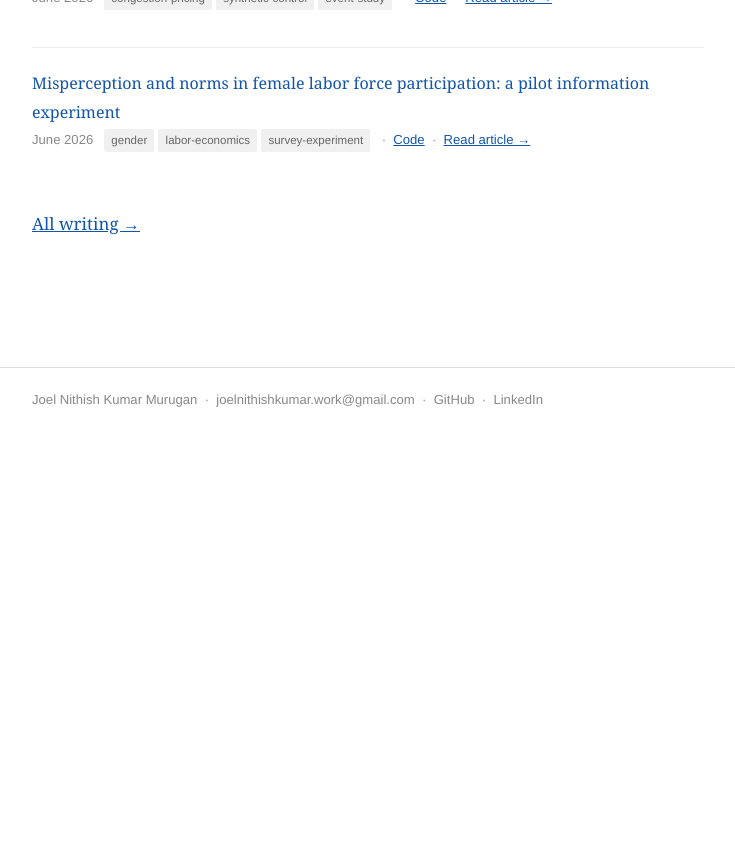
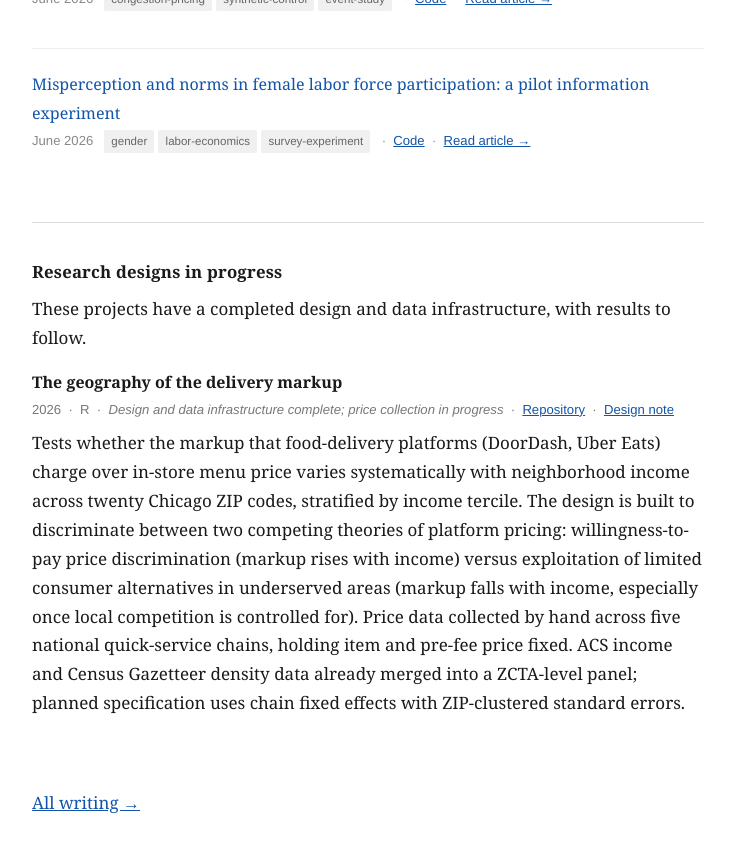
Before and after one commit to JoelNithishKumar/research, a Jekyll site: the page built from index.md, in a window 1280 px wide and 900 px high, scrolled down 1484 px. Shown: the top 853 px of the window, without its empty margins (272-1007 px from the left). Built offline with Jekyll 4.4.1, drawn with Linux system fonts in a browser that asks for light colours; before the commit the page ends 1916 px from its top, so only the background shows below that.

Commit message:
Update index.md

```diff
--- a/index.md
+++ b/index.md
@@ -77,5 +77,23 @@ I am now working directly on those questions designing field experiments, buildi
     </p>
   </li>
 </ul>
+---
+
+## Research designs in progress
+
+These projects have a completed design and data infrastructure, with results to follow.
+
+<div class="project">
+<p class="project-title">The geography of the delivery markup</p>
+<p class="project-meta">
+  2026 &nbsp;·&nbsp; R &nbsp;·&nbsp; <em>Design and data infrastructure complete; price collection in progress</em>
+  &nbsp;·&nbsp;
+  <a href="https://github.com/JoelNithishKumar/delivery-markup-project/tree/main" target="_blank" rel="noopener">Repository</a>
+  &nbsp;·&nbsp;
+  <a href="https://github.com/JoelNithishKumar/delivery-markup-project/blob/main/writing/design_note.md" target="_blank" rel="noopener">Design note</a>
+</p>
+
+Tests whether the markup that food-delivery platforms (DoorDash, Uber Eats) charge over in-store menu price varies systematically with neighborhood income across twenty Chicago ZIP codes, stratified by income tercile. The design is built to discriminate between two competing theories of platform pricing: willingness-to-pay price discrimination (markup rises with income) versus exploitation of limited consumer alternatives in underserved areas (markup falls with income, especially once local competition is controlled for). Price data collected by hand across five national quick-service chains, holding item and pre-fee price fixed. ACS income and Census Gazetteer density data already merged into a ZCTA-level panel; planned specification uses chain fixed effects with ZIP-clustered standard errors.
+</div>
 
 <p><a href="/research/writing">All writing →</a></p>
```
